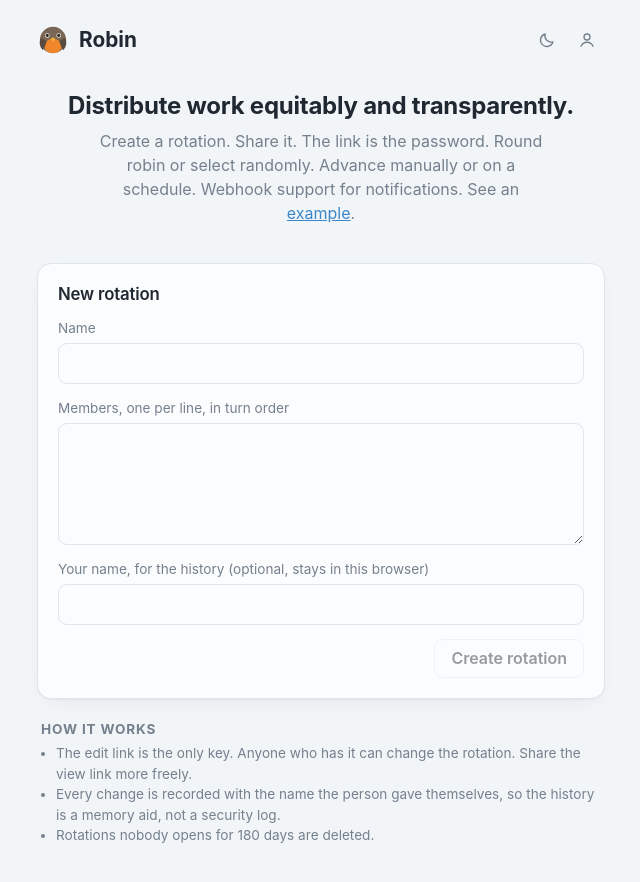
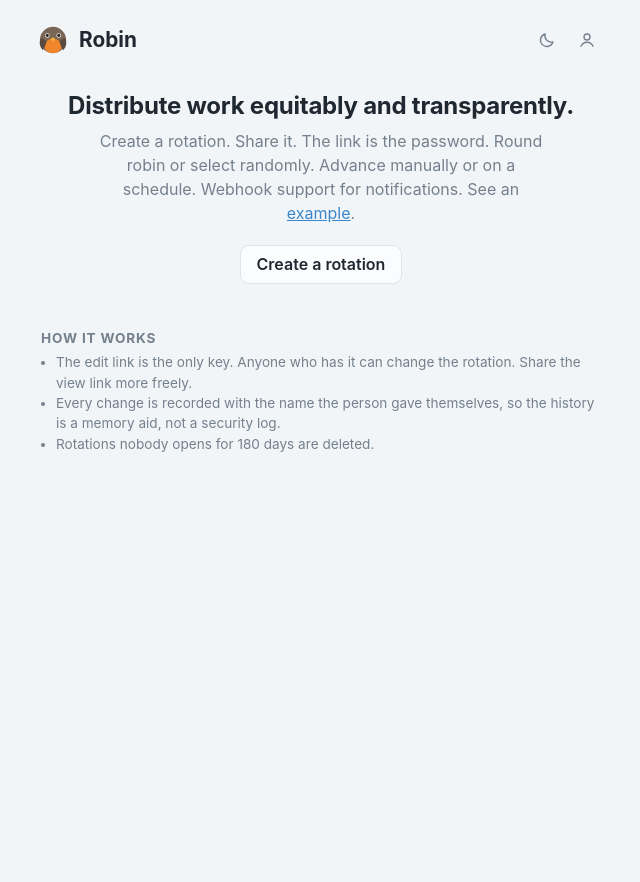
Before and after one commit to droctothorpe/robin-web, a React (Vite) app in the folder frontend/: page / in a window 1280 px wide. Shown: the top 882 px of the page, without its empty margins (319-959 px from the left). After the commit the page ends 800 px from the top, so only its background shows below. Built offline with nearby package versions, Linux system fonts and the light colour scheme.

Commit message:
Put the new rotation form behind a button on the landing page
Signed-off-by: droctothorpe <mythicalsunlight@gmail.com>

```diff
--- a/frontend/src/index.css
+++ b/frontend/src/index.css
@@ -352,6 +352,9 @@ select.input {
 .hero p {
   max-width: 460px;
   margin: 0 auto;
+}
+.hero-cta {
+  margin-top: 20px;
 }
 .how {
   padding: 8px 4px;
--- a/frontend/src/pages/Landing.tsx
+++ b/frontend/src/pages/Landing.tsx
@@ -1,33 +1,45 @@
-import { useState, type FormEvent } from 'react'
-import { Link, useNavigate } from 'react-router-dom'
-import { api, ApiError } from '../api'
-import { parseMembers, relativeTime } from '../lib/format'
-import { useIdentity } from '../identity'
-import { forgetRotation, getSavedRotations, rememberRotation, setDisplayName } from '../lib/storage'
+import { useState, type FormEvent } from "react";
+import { Link, useNavigate } from "react-router-dom";
+import { api, ApiError } from "../api";
+import { parseMembers, relativeTime } from "../lib/format";
+import { useIdentity } from "../identity";
+import {
+  forgetRotation,
+  getSavedRotations,
+  rememberRotation,
+  setDisplayName,
+} from "../lib/storage";
 
 export default function Landing() {
-  const navigate = useNavigate()
-  const [name, setName] = useState('')
-  const [membersText, setMembersText] = useState('')
-  const identity = useIdentity()
-  const [who, setWho] = useState(() => identity.who ?? '')
-  const [error, setError] = useState<string | null>(null)
-  const [busy, setBusy] = useState(false)
-  const [saved, setSaved] = useState(getSavedRotations)
+  const navigate = useNavigate();
+  const [name, setName] = useState("");
+  const [membersText, setMembersText] = useState("");
+  const identity = useIdentity();
+  const [who, setWho] = useState(() => identity.who ?? "");
+  const [error, setError] = useState<string | null>(null);
+  const [busy, setBusy] = useState(false);
+  const [saved, setSaved] = useState(getSavedRotations);
+  const [creating, setCreating] = useState(false);
 
   async function submit(e: FormEvent) {
-    e.preventDefault()
-    setBusy(true)
-    setError(null)
+    e.preventDefault();
+    setBusy(true);
+    setError(null);
     try {
-      if (who.trim()) setDisplayName(who)
-      const r = await api.create(name, parseMembers(membersText), who.trim() || null)
-      rememberRotation({ token: r.edit_token!, name: r.name, canEdit: true })
-      navigate(`/r/${r.edit_token}?new=1`)
+      if (who.trim()) setDisplayName(who);
+      const r = await api.create(
+        name,
+        parseMembers(membersText),
+        who.trim() || null,
+      );
+      rememberRotation({ token: r.edit_token!, name: r.name, canEdit: true });
+      navigate(`/r/${r.edit_token}?new=1`);
     } catch (err) {
-      setError(err instanceof ApiError ? err.message : 'Could not reach the server.')
+      setError(
+        err instanceof ApiError ? err.message : "Could not reach the server.",
+      );
     } finally {
-      setBusy(false)
+      setBusy(false);
     }
   }
 
@@ -36,11 +48,24 @@ export default function Landing() {
       <section className="hero">
         <h1>Distribute work equitably and transparently.</h1>
         <p className="muted">
-          Create a rotation. Share it. The link is the password. Round robin or select randomly. Advance
-          manually or on a schedule. Webhook support for notifications. See an <Link to="/demo">example</Link>.
+          Create a rotation. Share it. The link is the password. Round robin or
+          select randomly. Advance manually or on a schedule. Webhook support
+          for notifications. See an <Link to="/demo">example</Link>.
         </p>
+        {!creating && (
+          <div className="hero-cta">
+            <button
+              type="button"
+              className="btn btn-primary"
+              onClick={() => setCreating(true)}
+            >
+              Create a rotation
+            </button>
+          </div>
+        )}
       </section>
 
+      {creating && (
         <form className="card stack" onSubmit={submit}>
           <h2>New rotation</h2>
           <label>
@@ -48,6 +73,7 @@ export default function Landing() {
             <input
               className="input"
               maxLength={80}
+              autoFocus
               value={name}
               onChange={(e) => setName(e.target.value)}
               required
@@ -64,26 +90,47 @@ export default function Landing() {
           </label>
           <label>
             Your name, for the history (optional, stays in this browser)
-          <input className="input" maxLength={40} value={who} onChange={(e) => setWho(e.target.value)} />
+            <input
+              className="input"
+              maxLength={40}
+              value={who}
+              onChange={(e) => setWho(e.target.value)}
+            />
           </label>
           {error && <p className="error">{error}</p>}
           <div className="row end">
-          <button type="submit" className="btn btn-primary" disabled={busy || !name.trim()}>
-            {busy ? 'Creating…' : 'Create rotation'}
+            <button
+              type="button"
+              className="btn btn-ghost"
+              onClick={() => setCreating(false)}
+              disabled={busy}
+            >
+              Cancel
+            </button>
+            <button
+              type="submit"
+              className="btn btn-primary"
+              disabled={busy || !name.trim()}
+            >
+              {busy ? "Creating…" : "Create rotation"}
             </button>
           </div>
         </form>
+      )}
 
       {saved.length > 0 && (
         <section className="card">
           <h2>Your rotations</h2>
-          <p className="muted small">Remembered by this browser only. Keep the links somewhere safe too.</p>
+          <p className="muted small">
+            Remembered by this browser only. Keep the links somewhere safe too.
+          </p>
           <ul className="saved">
             {saved.map((r) => (
               <li key={r.token}>
                 <Link to={`/r/${r.token}`}>{r.name}</Link>
                 <span className="muted small">
-                  {r.canEdit ? 'edit link' : 'view link'} · opened {relativeTime(r.savedAt)}
+                  {r.canEdit ? "edit link" : "view link"} · opened{" "}
+                  {relativeTime(r.savedAt)}
                 </span>
                 <button
                   type="button"
@@ -102,11 +149,17 @@ export default function Landing() {
       <section className="muted small how">
         <h3>How it works</h3>
         <ul>
-          <li>The edit link is the only key. Anyone who has it can change the rotation. Share the view link more freely.</li>
-          <li>Every change is recorded with the name the person gave themselves, so the history is a memory aid, not a security log.</li>
+          <li>
+            The edit link is the only key. Anyone who has it can change the
+            rotation. Share the view link more freely.
+          </li>
+          <li>
+            Every change is recorded with the name the person gave themselves,
+            so the history is a memory aid, not a security log.
+          </li>
           <li>Rotations nobody opens for 180 days are deleted.</li>
         </ul>
       </section>
     </main>
-  )
+  );
 }
```
Lines whose indentation alone changed are shown as unchanged.
